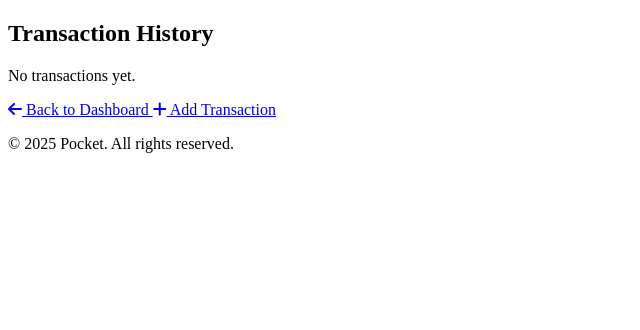
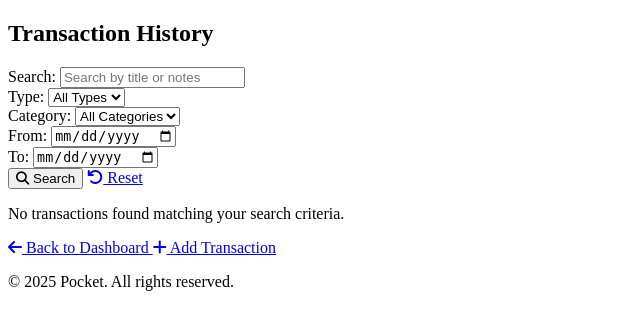
Before and after one commit to bacarralevi/pocket, a Django app: page /accounts/transactions/ in a window 1280 px wide. Shown: the part 124-454 px from the top of the page, without its empty margins (0-640 px from the left). Run offline with Django 5.2, Linux system fonts and the light colour scheme; a user stored in the database is signed in; data comes from the database, SQL or seed files in the repository; both versions use the stored data as it was after the commit.

Commit message:
Added search function in transaction history

```diff
--- a/budgettracker/accounts/templates/accounts/transactions.html
+++ b/budgettracker/accounts/templates/accounts/transactions.html
@@ -42,6 +42,51 @@
                         <h2>Transaction History</h2>
                     </div>
 
+                    <!-- Search Form -->
+                    <div class="search-section">
+                        <form method="GET" action="{% url 'transactions' %}" class="search-form">
+                            <div class="search-inputs">
+                                <div class="search-field">
+                                    <label for="search_term">Search:</label>
+                                    <input type="text" id="search_term" name="search_term" placeholder="Search by title or notes" value="{{ search_term }}">
+                                </div>
+                                <div class="search-field">
+                                    <label for="type_filter">Type:</label>
+                                    <select id="type_filter" name="type_filter">
+                                        <option value="">All Types</option>
+                                        <option value="Income" {% if type_filter == 'Income' %}selected{% endif %}>Income</option>
+                                        <option value="Expense" {% if type_filter == 'Expense' %}selected{% endif %}>Expense</option>
+                                    </select>
+                                </div>
+                                <div class="search-field">
+                                    <label for="category_filter">Category:</label>
+                                    <select id="category_filter" name="category_filter">
+                                        <option value="">All Categories</option>
+                                        {% for category in categories %}
+                                        <option value="{{ category.id }}" {% if category_filter == category.id|stringformat:"i" %}selected{% endif %}>{{ category.name }}</option>
+                                        {% endfor %}
+                                    </select>
+                                </div>
+                                <div class="search-field date-range">
+                                    <label for="start_date">From:</label>
+                                    <input type="date" id="start_date" name="start_date" value="{{ start_date }}">
+                                </div>
+                                <div class="search-field date-range">
+                                    <label for="end_date">To:</label>
+                                    <input type="date" id="end_date" name="end_date" value="{{ end_date }}">
+                                </div>
+                            </div>
+                            <div class="search-actions">
+                                <button type="submit" class="search-button">
+                                    <i class="fas fa-search"></i> Search
+                                </button>
+                                <a href="{% url 'transactions' %}" class="reset-button">
+                                    <i class="fas fa-undo"></i> Reset
+                                </a>
+                            </div>
+                        </form>
+                    </div>
+
                     <div class="transactions-body">
                         {% if transactions %}
                         <div class="table-container">
@@ -84,7 +129,7 @@
                         </div>
                         {% else %}
                         <div class="no-data">
-                            <p>No transactions yet.</p>
+                            <p>No transactions found matching your search criteria.</p>
                         </div>
                         {% endif %}
                     </div>
--- a/budgettracker/accounts/views.py
+++ b/budgettracker/accounts/views.py
@@ -246,39 +246,45 @@
 @login_required
 def transactions(request):
     user = request.user
-    transactions = Transaction.objects.filter(user=user).order_by('-date')
+    transactions = Transaction.objects.filter(user=user)
     categories = Category.objects.all()
 
-    # # Get the current month and year
-    # current_month = datetime.now().month
-    # current_year = datetime.now().year
+    # Get filter parameters from request
+    search_term = request.GET.get('search_term', '')
+    type_filter = request.GET.get('type_filter', '')
+    category_filter = request.GET.get('category_filter', '')
+    start_date = request.GET.get('start_date', '')
+    end_date = request.GET.get('end_date', '')
 
-    # # Calculate total income for the current month
-    # # total_income = Transaction.objects.filter(
-    # #     user=request.user,
-    # #     type='Income',
-    # #     date__month=current_month,
-    # #     date__year=current_year
-    # # ).aggregate(Sum('amount'))['amount__sum'] or 0  # Use 0 if no income
+    # Apply filters if provided
+    if search_term:
+        # Search in title and notes
+        transactions = transactions.filter(title__icontains=search_term) | transactions.filter(notes__icontains=search_term)
 
-    # # Calculate total expenses for the current month
-    # total_expenses = Transaction.objects.filter(
-    #     user=request.user,
-    #     type='Expense',
-    #     date__month=current_month,
-    #     date__year=current_year
-    # ).aggregate(Sum('amount'))['amount__sum'] or 0  # Use 0 if no expenses
+    if type_filter:
+        transactions = transactions.filter(type=type_filter)
 
-    # # Calculate the remaining balance
-    # remaining_balance = total_income - total_expenses
+    if category_filter:
+        transactions = transactions.filter(category_id=category_filter)
+
+    if start_date:
+        transactions = transactions.filter(date__gte=start_date)
+
+    if end_date:
+        transactions = transactions.filter(date__lte=end_date)
+
+    # Order by date, newest first
+    transactions = transactions.order_by('-date')
 
     return render(request, 'accounts/transactions.html', {
-        'transactions': transactions,  # Changed from user_transactions to transactions
-        # 'total_income': total_income,
-        # 'total_expenses': total_expenses,
-        # 'remaining_balance': remaining_balance,
+        'transactions': transactions,
+        'categories': categories,
+        'search_term': search_term,
+        'type_filter': type_filter,
+        'category_filter': category_filter,
+        'start_date': start_date,
+        'end_date': end_date,
     })
-
 
 # Create Transaction View
 @login_required
```
Also changed, not shown: budgettracker/accounts/static/accounts/css/transactions.css (+118 -0 lines), budgettracker/db.sqlite3.
